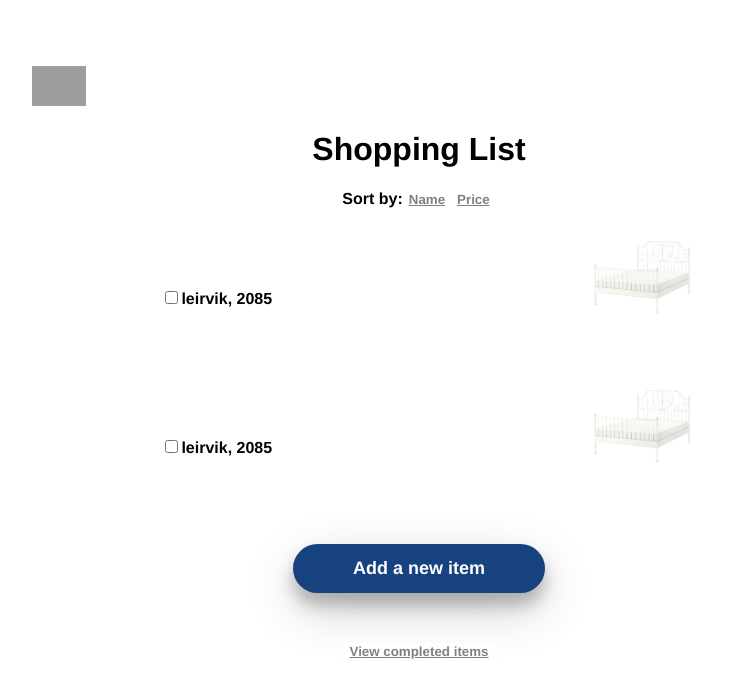
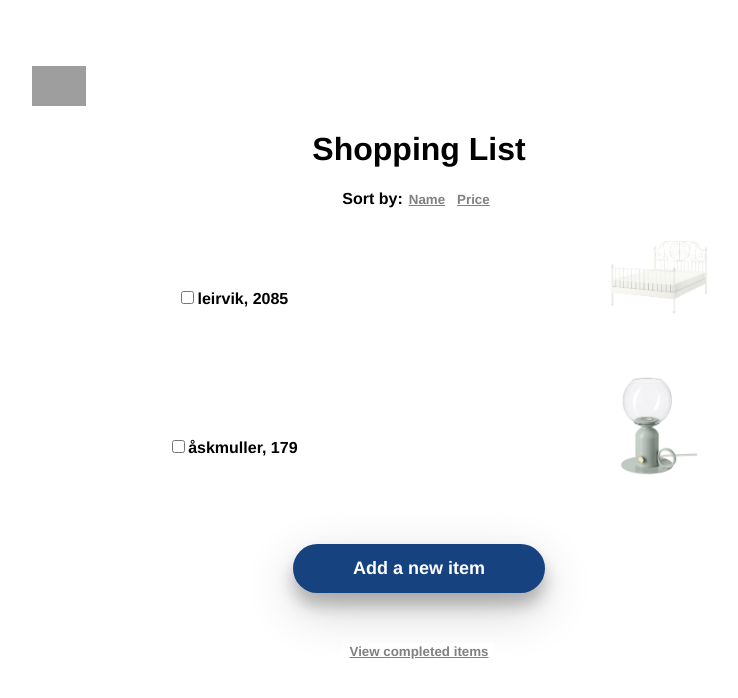
Before and after one commit to liuhaiwei-2021/EIKA, a React (Create React App) app: page /shoppinglist in a window 1280 px wide. Shown: the top 698 px of the page, without its empty margins (221-959 px from the left). Built offline with nearby package versions, Linux system fonts and the light colour scheme; grey boxes are pictures that could not be loaded.

Commit message:
add useState

```diff
--- a/src/App.jsx
+++ b/src/App.jsx
@@ -1,3 +1,4 @@
+import  React, {useState} from "react"
 import "./App.css";
 import Header from "./Header";
 import Welcome from "./Welcome";
@@ -6,6 +7,13 @@
 
 
 function App() {
+  const [products, setProducts] =  useState(
+                                                      [
+                                                        {"id":1, "name": "leirvik", "price": 2085, "img": "/images/leirvik-säng-2085.png"},
+                                                        {"id":2, "name": "åskmuller", "price": 179, "img": "/images/åskmuller-brodslampa-179.png"}
+                                                      ]
+                                                   );
+
   return (
     <>
     <div className="content">
@@ -13,7 +21,7 @@
       <main className="main">
         <Routes>
           <Route path="/" element={<Welcome/>} />
-          <Route path="/shoppinglist" element={<ShoppingList/>} />
+          <Route path="/shoppinglist" element={<ShoppingList products={products}/>}  />
         </Routes>
       </main>
     </div>
--- a/src/ShoppingList.jsx
+++ b/src/ShoppingList.jsx
@@ -1,7 +1,7 @@
 import React from 'react'
 import ShoppingTable from './ShoppingTable'
 
-const ShoppingList = () => {
+const ShoppingList = ({products}) => {
     return (
         <div className="shopping-list">
             <h1>Shopping List</h1>
@@ -10,7 +10,7 @@
                 <input type="button" value="Name"/>
                 <input type="button" value="Price"/></p>
 
-            <ShoppingTable />
+            <ShoppingTable products={products}/>
             <button className="btn-add">Add a new item</button>
             <div>
                 <input className="view-completed-items" type="button" value="View completed items"/>
--- a/src/ShoppingTable.jsx
+++ b/src/ShoppingTable.jsx
@@ -1,24 +1,22 @@
 import React from 'react'
 
-const ShoppingTable = () => {
+const ShoppingTable = ({products}) => {
     return (
         <div>
             <table className="shopping-table">
                 <tbody>
-                    <tr>
-                        <td><input className="product-desc" type="checkbox" id="leirvik" name="leirvik"/>
-                             <label htmlFor="leirvik">leirvik, 2085</label>
-                        </td>
-                        <td><img className="product-img" src="/images/leirvik-säng-2085.png" alt="leirvik"/>
-                        </td>
-                    </tr>
-                    <tr>
-                        <td><input className="product-desc" type="checkbox" id="leirvik" name="leirvik"/>
-                             <label htmlFor="leirvik">leirvik, 2085</label>
-                        </td>
-                        <td><img className="product-img" src="/images/leirvik-säng-2085.png" alt="leirvik"/>
-                        </td>
-                    </tr>
+
+                        {
+                            products.map((item)=>(
+                            <tr key={item.id} >
+                                <td>
+                                    <input className="product-desc" type="checkbox"  name={item.name}/>
+                                    <label htmlFor="leirvik">{item.name}, {item.price}</label> </td>
+                                <td>
+                                    <img className="product-img"  src={item.img} alt={item.name}/>
+                                </td>
+                            </tr>
+                        ))}
                  </tbody>
            </table>
         </div>
```
